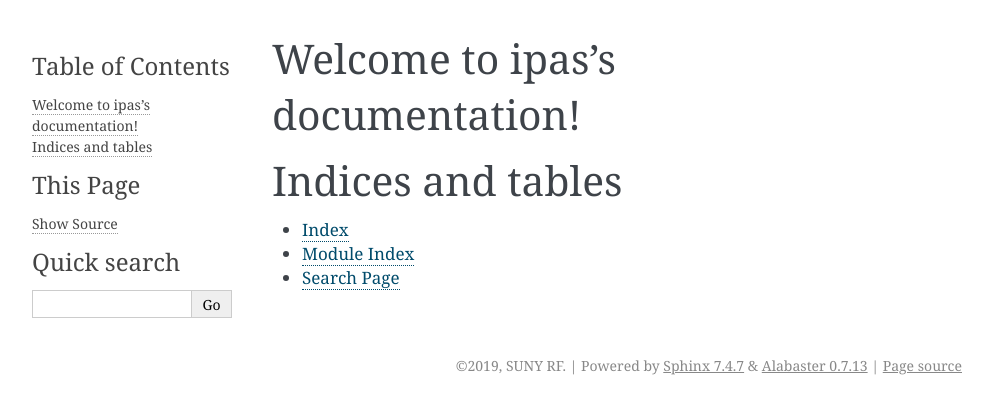
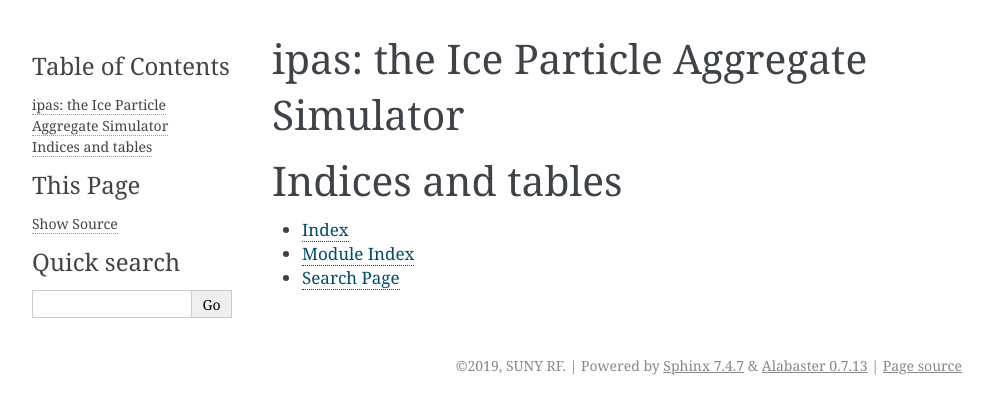
Before and after one commit to ASRCsoft/ipas, a Sphinx documentation site: the page built from docs/index.rst, in a window 1280 px wide. Shown: the top 414 px of the page, without its empty margins (148-1141 px from the left). Built offline with Sphinx 7.4.7, drawn with Linux system fonts in a browser that asks for light colours.

Commit message:
Update documentation title

```diff
--- a/docs/index.rst
+++ b/docs/index.rst
@@ -3,8 +3,8 @@
    You can adapt this file completely to your liking, but it should at least
    contain the root `toctree` directive.
 
-Welcome to ipas's documentation!
-================================
+ipas: the Ice Particle Aggregate Simulator
+==========================================
 
 .. toctree::
    :maxdepth: 2
```
